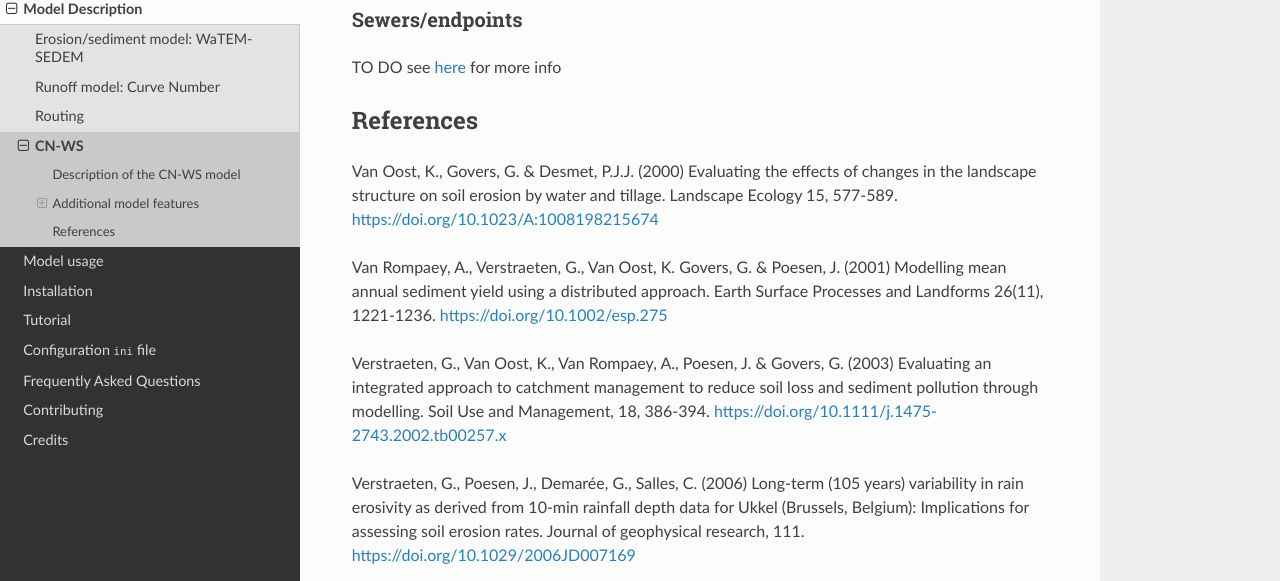
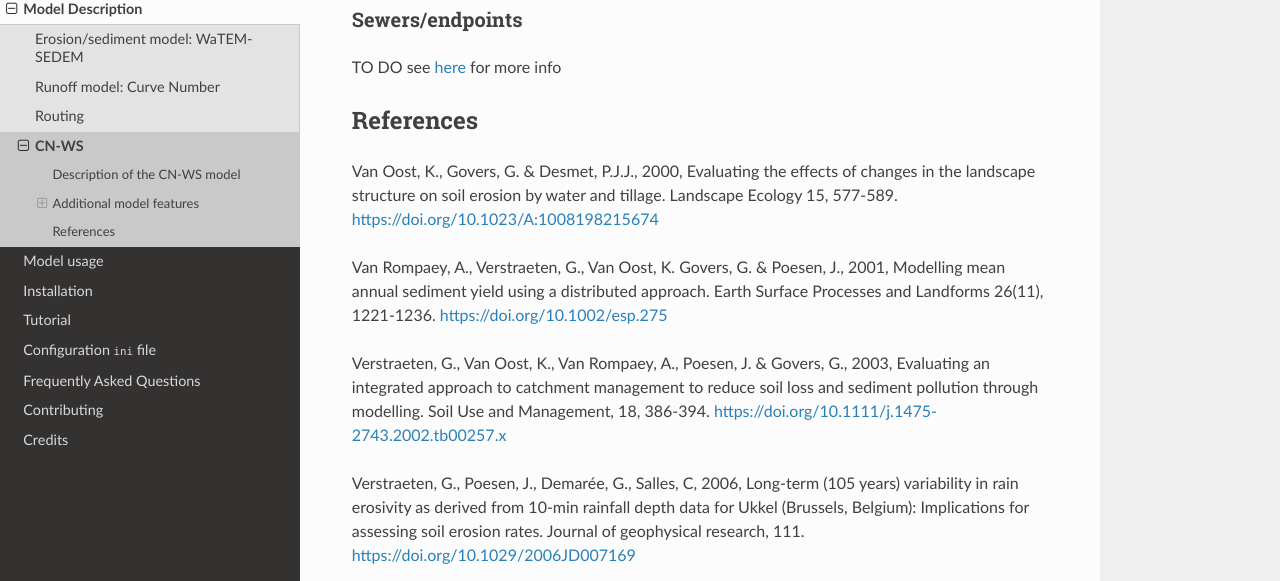
Before and after one commit to watem-sedem/watem-sedem, a Sphinx documentation site: the page built from docs/cn-ws.rst, in a window 1280 px wide and 900 px high, scrolled down 2706 px. Shown: the part 144-725 px from the top of the window. Built offline with Sphinx 7.4.7 and the Read the Docs theme 2.0.0, drawn with Linux system fonts in a browser that asks for light colours.

Commit message:
'docs/cn-ws.rst' updaten
unifying citations with watem-sedem.rst

```diff
--- a/docs/cn-ws.rst
+++ b/docs/cn-ws.rst
@@ -155,20 +155,20 @@ see :ref:`here <inlcudesewers>` for more info
 References
 ==========
 
-Van Oost, K., Govers, G. & Desmet, P.J.J. (2000) Evaluating the effects of
+Van Oost, K., Govers, G. & Desmet, P.J.J., 2000, Evaluating the effects of
 changes in the landscape structure on soil erosion by water and tillage.
 Landscape Ecology 15, 577-589. https://doi.org/10.1023/A:1008198215674
 
-Van Rompaey, A., Verstraeten, G., Van Oost, K. Govers, G. & Poesen, J. (2001)
+Van Rompaey, A., Verstraeten, G., Van Oost, K. Govers, G. & Poesen, J., 2001,
 Modelling mean annual sediment yield using a distributed approach. Earth
 Surface Processes and Landforms 26(11), 1221-1236. https://doi.org/10.1002/esp.275
 
-Verstraeten, G., Van Oost, K., Van Rompaey, A., Poesen, J. & Govers, G. (2003)
+Verstraeten, G., Van Oost, K., Van Rompaey, A., Poesen, J. & Govers, G., 2003,
 Evaluating an integrated approach to catchment management to reduce soil loss
 and sediment pollution through modelling. Soil Use and Management, 18, 386-394.
 https://doi.org/10.1111/j.1475-2743.2002.tb00257.x
 
-Verstraeten, G., Poesen, J., Demarée, G., Salles, C. (2006) Long-term (105
+Verstraeten, G., Poesen, J., Demarée, G., Salles, C, 2006, Long-term (105
 years) variability in rain erosivity as derived from 10-min rainfall depth
 data for Ukkel (Brussels, Belgium): Implications for assessing soil erosion
 rates. Journal of geophysical research, 111. https://doi.org/10.1029/2006JD007169
```
